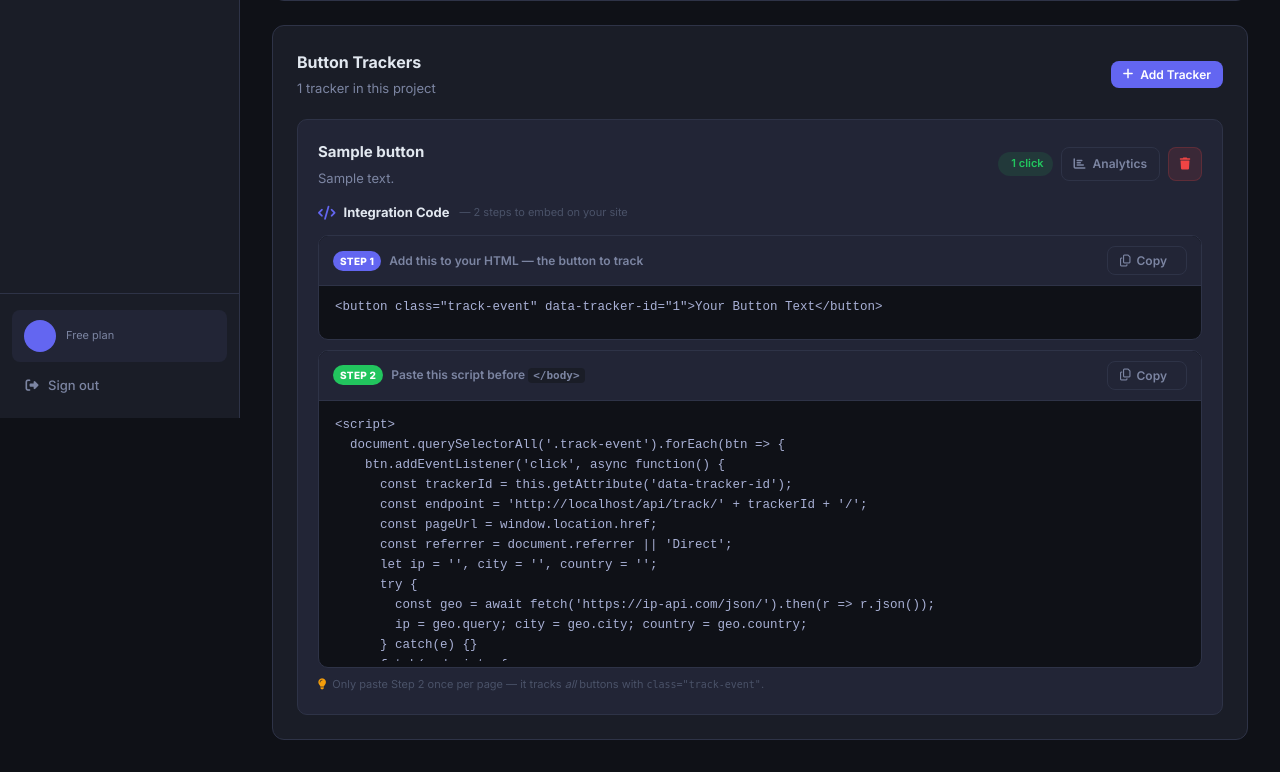
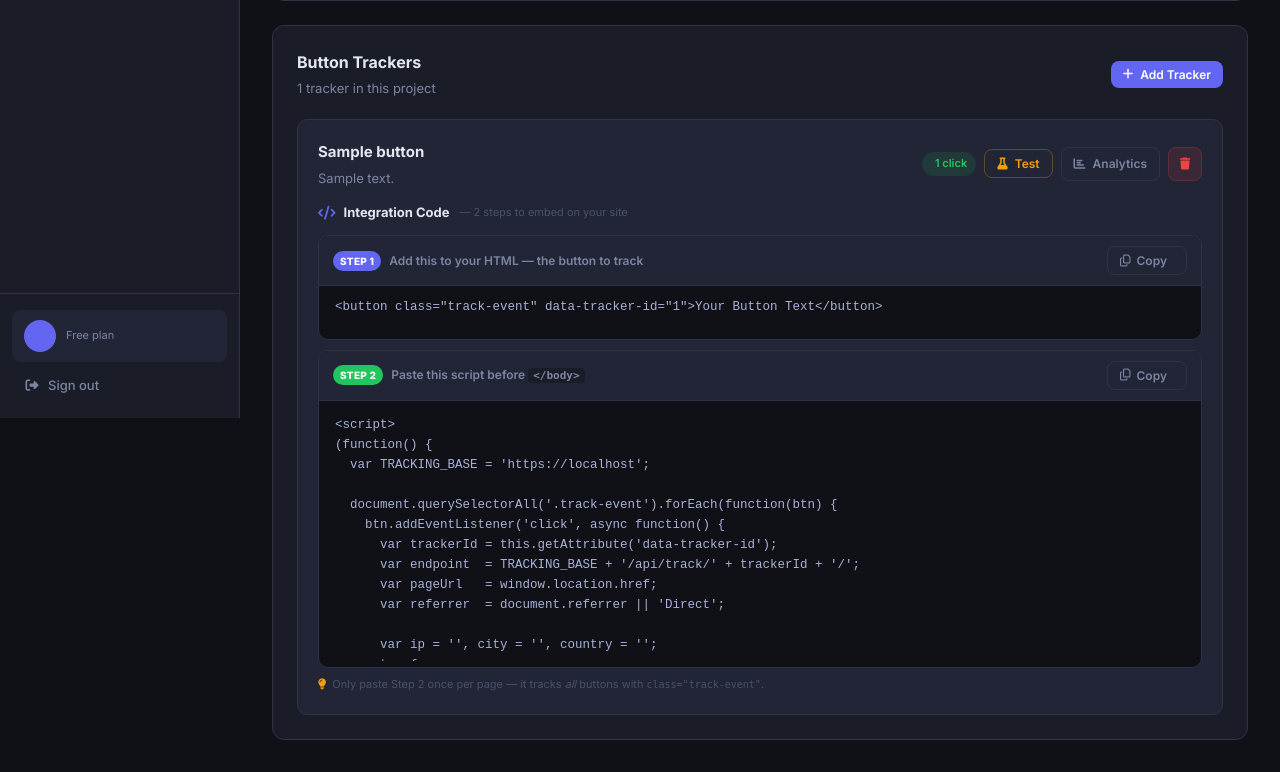
Before and after one commit to SkShizan/click-tracker, a Django app: template tracker/templates/tracker/project_dashboard.html in a window 1280 px wide. Shown: the part 382-1154 px from the top of the page. Run offline with Django 5.2, Linux system fonts and the light colour scheme; data comes from the database, SQL or seed files in the repository; both versions use the stored data as it was after the commit; the template is opened without the code that fills it: values that come from a table or form of the project are taken from there, most other values are stand-ins (such as "Sample title", 1, 10 or a date in 2020).

Commit message:
Update project dashboard with enhanced UI and add configuration settings to views
Replit-Commit-Author: Agent

```diff
--- a/tracker/templates/tracker/project_dashboard.html
+++ b/tracker/templates/tracker/project_dashboard.html
@@ -99,10 +99,14 @@
                     {% endif %}
                 </div>
                 <div style="display:flex; gap:8px; align-items:center; flex-shrink:0;">
-                    <span class="badge badge-green">
+                    <span class="badge badge-green" id="count-{{ button.id }}">
                         <i class="fa-solid fa-cursor" style="margin-right:4px;"></i>
                         {{ button.click_count }} click{{ button.click_count|pluralize }}
                     </span>
+                    <button class="btn btn-ghost btn-sm" style="color:var(--yellow); border-color:rgba(245,158,11,0.3);"
+                        onclick="testTrack('{{ button.id }}', this)" title="Send a real test click to verify tracking works">
+                        <i class="fa-solid fa-flask"></i> Test
+                    </button>
                     <a href="{% url 'button_analytics' button.id %}" class="btn btn-ghost btn-sm">
                         <i class="fa-solid fa-chart-bar"></i> Analytics
                     </a>
@@ -192,25 +196,31 @@
                         readonly
                         rows="14"
                         onclick="this.select()"
-                        style="resize:none; padding:14px 16px; height:220px;"><script>
-  document.querySelectorAll('.track-event').forEach(btn => {
+                        style="resize:none; padding:14px 16px; height:240px;"><script>
+(function() {
+  var TRACKING_BASE = 'https://{{ request.get_host }}';
+
+  document.querySelectorAll('.track-event').forEach(function(btn) {
     btn.addEventListener('click', async function() {
-      const trackerId = this.getAttribute('data-tracker-id');
-      const endpoint = '{{ request.scheme }}://{{ request.get_host }}/api/track/' + trackerId + '/';
-      const pageUrl = window.location.href;
-      const referrer = document.referrer || 'Direct';
-      let ip = '', city = '', country = '';
+      var trackerId = this.getAttribute('data-tracker-id');
+      var endpoint  = TRACKING_BASE + '/api/track/' + trackerId + '/';
+      var pageUrl   = window.location.href;
+      var referrer  = document.referrer || 'Direct';
+
+      var ip = '', city = '', country = '';
       try {
-        const geo = await fetch('https://ip-api.com/json/').then(r => r.json());
-        ip = geo.query; city = geo.city; country = geo.country;
+        var geo = await fetch('https://ip-api.com/json/').then(function(r){ return r.json(); });
+        ip = geo.query || ''; city = geo.city || ''; country = geo.country || '';
       } catch(e) {}
+
       fetch(endpoint, {
         method: 'POST',
         headers: { 'Content-Type': 'application/json' },
-        body: JSON.stringify({ url: pageUrl + ' (from: ' + referrer + ')', ip, city, country })
-      }).catch(console.error);
+        body: JSON.stringify({ url: pageUrl + ' (from: ' + referrer + ')', ip: ip, city: city, country: country })
+      }).catch(function(err){ console.warn('ClickTrack error:', err); });
     });
   });
+})();
 </script></textarea>
                 </div>
 
@@ -281,24 +291,92 @@ document.getElementById('createBtnModal').addEventListener('click', function(e)
     if (e.target === this) this.classList.remove('open');
 });
 
+/* ── Copy snippet ── */
 function copySnippet(btn) {
     const targetId = btn.getAttribute('data-target');
     const textarea = document.getElementById(targetId);
-    navigator.clipboard.writeText(textarea.value).then(() => {
-        const orig = btn.innerHTML;
-        btn.innerHTML = '<i class="fa-solid fa-check"></i> Copied!';
-        btn.style.color = 'var(--green)';
-        btn.style.borderColor = 'var(--green)';
-        setTimeout(() => {
-            btn.innerHTML = orig;
-            btn.style.color = '';
-            btn.style.borderColor = '';
-        }, 2000);
-    }).catch(() => {
-        // Fallback for older browsers
+    const text = textarea.value;
+    const orig = btn.innerHTML;
+
+    const finish = (ok) => {
+        btn.innerHTML = ok
+            ? '<i class="fa-solid fa-check"></i> Copied!'
+            : '<i class="fa-solid fa-xmark"></i> Failed';
+        btn.style.color = ok ? 'var(--green)' : 'var(--red)';
+        btn.style.borderColor = ok ? 'var(--green)' : 'var(--red)';
+        setTimeout(() => { btn.innerHTML = orig; btn.style.color = ''; btn.style.borderColor = ''; }, 2000);
+    };
+
+    if (navigator.clipboard && window.isSecureContext) {
+        navigator.clipboard.writeText(text).then(() => finish(true)).catch(() => finish(false));
+    } else {
         textarea.select();
-        document.execCommand('copy');
-    });
+        finish(document.execCommand('copy'));
+    }
+}
+
+/* ── Live toast helper ── */
+function showToast(msg, type) {
+    const icons = { success: 'fa-circle-check', error: 'fa-circle-xmark', info: 'fa-circle-info' };
+    const stack = document.getElementById('toastStack') || (() => {
+        const s = document.createElement('div');
+        s.id = 'toastStack';
+        s.className = 'toast-stack';
+        document.body.appendChild(s);
+        return s;
+    })();
+    const t = document.createElement('div');
+    t.className = `toast ${type}`;
+    t.innerHTML = `<i class="fa-solid ${icons[type] || icons.info}"></i>${msg}
+        <button class="toast-close" onclick="this.parentElement.remove()"><i class="fa-solid fa-xmark"></i></button>`;
+    stack.appendChild(t);
+    setTimeout(() => { t.style.transition='opacity .4s'; t.style.opacity='0'; setTimeout(()=>t.remove(),400); }, 4000);
+}
+
+/* ── Test Tracking ── */
+async function testTrack(trackerId, btn) {
+    const orig = btn.innerHTML;
+    btn.disabled = true;
+    btn.innerHTML = '<i class="fa-solid fa-spinner fa-spin"></i> Testing…';
+
+    try {
+        // Geo lookup (optional — won't block if it fails)
+        let ip = '', city = '', country = '';
+        try {
+            const geo = await fetch('https://ip-api.com/json/').then(r => r.json());
+            ip = geo.query || ''; city = geo.city || ''; country = geo.country || '';
+        } catch(e) {}
+
+        const res = await fetch(`/api/track/${trackerId}/`, {
+            method: 'POST',
+            headers: { 'Content-Type': 'application/json' },
+            body: JSON.stringify({
+                url: window.location.href + ' (test click from dashboard)',
+                ip, city, country
+            })
+        });
+
+        const data = await res.json();
+        if (res.ok && data.status === 'success') {
+            showToast('✅ Test click recorded! Refresh Analytics to see it.', 'success');
+            // Update the badge count optimistically
+            const badge = document.getElementById('count-' + trackerId);
+            if (badge) {
+                const m = badge.textContent.trim().match(/^(\d+)/);
+                if (m) {
+                    const n = parseInt(m[1]) + 1;
+                    badge.innerHTML = `<i class="fa-solid fa-cursor" style="margin-right:4px;"></i>${n} click${n !== 1 ? 's' : ''}`;
+                }
+            }
+        } else {
+            showToast(`❌ Tracking failed: ${data.message || res.status}`, 'error');
+        }
+    } catch(err) {
+        showToast(`❌ Network error: ${err.message}`, 'error');
+    } finally {
+        btn.disabled = false;
+        btn.innerHTML = orig;
+    }
 }
 </script>
 {% endblock %}
--- a/trackingsystem/settings.py
+++ b/trackingsystem/settings.py
@@ -81,6 +81,10 @@ DEFAULT_AUTO_FIELD = 'django.db.models.BigAutoField'
 
 CORS_ALLOW_ALL_ORIGINS = True
 
+# Replit sits behind an HTTPS-terminating proxy — tell Django the real scheme/host
+SECURE_PROXY_SSL_HEADER = ('HTTP_X_FORWARDED_PROTO', 'https')
+USE_X_FORWARDED_HOST = True
+
 LOGIN_REDIRECT_URL = '/dashboard/'
 LOGIN_URL = 'login'
 
```
Also changed, not shown: tracker/views.py (+34 -8 lines), db.sqlite3.
